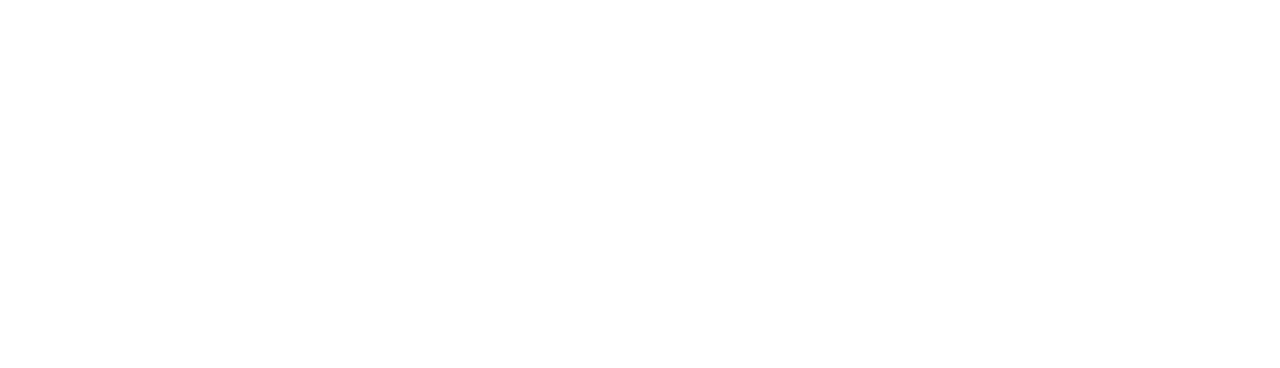
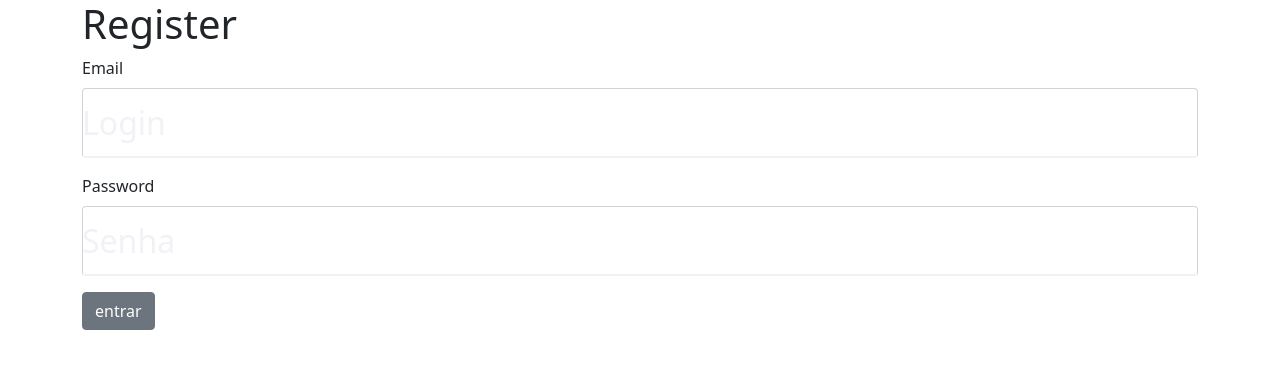
Before and after one commit to lazaropj/rmad_front, a React (Create React App) app: page /register in a window 1280 px wide. Before the commit this address had no page. Shown: the top 368 px of the page. Built offline with nearby package versions, Linux system fonts and the light colour scheme.

Commit message:
feat: adjustment Travel Card, Details and Register

```diff
--- a/src/pages/MyTravels/index.tsx
+++ b/src/pages/MyTravels/index.tsx
@@ -28,6 +28,7 @@
   const [isOpen, setIsOpen] = useState(false);
   const [vote, setVote] = useState<number>(0);
   const [travelId, setTravelId] = useState<number>(0);
+  const [position, setPosition] = useState<number>(0);
   const { toggleModal, modal } = useModal();
 
   const changeTrajectory = (value: number) => {
@@ -72,16 +73,19 @@
     }
   }
 
-  const handleDetails = (id: number, e: any)  => {
-    if (!id) {
-      alert('Id indisponível')
-      return;
-    }
+  const handleCloseDetails = () => {
+    setTravelId(0);
+    setPosition(0);
+    toggleModal({
+      details: {
+        isOpen: false,
+      },
+    });
+  }
 
-    e.preventDefault();
-    console.log(e, 'event')
-    setTravelId(id);
-
+  const handleDetails = (travelId: number, position: number)  => {
+    setTravelId(travelId);
+    setPosition(position);
     toggleModal({
       details: {
         isOpen: true,
@@ -90,8 +94,16 @@
   };
 
   useEffect(() => {
+    if(position === 0 || travelId === 0) {
+      handleCloseDetails();
+      return
+    }
+
+    handleDetails(travelId, position);
+  }, [position, travelId]);
+
+  useEffect(() => {
     setVote(vote)
-    console.log('addVote', vote);
   }, [vote]);
 
   useEffect(() => {
@@ -121,11 +133,11 @@
 
   return (
     <>
-      {modal?.details?.isOpen && <TravelDetails travels={travels} ID={travelId} />}
+      {modal?.details?.isOpen && <TravelDetails handleCloseDetails={handleCloseDetails} top={position} travels={travels} ID={travelId} />}
       {
         travels.map((item: Travel) => (
           <Style.Container key={item.code}>
-            <Style.CardHeader>
+            <Style.CardHeader  >
               <Style.ButtonAction>
                 <Button
                   onClick={() => sendVote(item.code)}
@@ -175,7 +187,10 @@
                 <img src="https://via.placeholder.com/17x17" alt="Avatar" />
                 <span>Name {item.code}</span>
               </Style.Avatar>
-              <button onClick={(e: any) => handleDetails(item.ID, e)}>Detalhar</button>
+              <button onClick={(e: any) => {
+                setPosition(parseInt(e.target.parentNode.parentNode.offsetTop));
+                setTravelId(item.ID);
+              }}>Detalhar</button>
             </Style.CardFooter>
           </Style.Container>
         ))
--- /dev/null
+++ b/src/pages/Register/index.tsx
@@ -0,0 +1,96 @@
+import React from 'react';
+import { FormProvider, SubmitHandler, useForm } from 'react-hook-form';
+import { Button, FormGroup, Label } from 'reactstrap';
+import { Input } from 'src/components';
+import { api } from 'src/services';
+import { emailRegExp } from 'src/validators/email';
+
+import * as Style from './styles';
+
+type IData= {
+  email: string;
+  password: string;
+};
+
+type Form = {
+  email: string;
+  password: string;
+};
+
+export const Register: React.FC = () => {
+  const methods = useForm<Form>();
+  const { handleSubmit: ProviderSubmit } = methods;
+
+  const handleSubmit: SubmitHandler<Form> = async ({ email, password }) => {
+    const config: IData = {
+      email: email,
+      password: password
+    }
+
+    try {
+      await api.post('/user/new', config, {
+        method: 'post',
+        headers: {
+          'Content-Type': 'application/json'
+        }
+      }).then((response) => {
+        console.log(response);
+        if(response.status === 200) {
+          alert('Usuário registrado com sucesso');
+        }
+      });
+    } catch (error) {
+      console.error('Erro CreateTravel', error);
+    }
+  };
+  return (
+    <Style.Container>
+      <h1>Register</h1>
+      <form
+        onSubmit={ProviderSubmit(handleSubmit, error =>
+          console.log(error),
+        )}
+      >
+        <FormProvider {...methods}>
+          <FormGroup>
+            <Label for="email">Email</Label>
+            <Input
+              className="form-control"
+              id="email"
+              name="email"
+              placeholder="Login"
+              type="email"
+              controller={{
+                rules: {
+                  pattern: {
+                    value: emailRegExp,
+                    message: 'Email inválido',
+                  },
+                },
+              }}
+            />
+          </FormGroup>
+          <FormGroup>
+            <Label for="password">Password</Label>
+            <Input
+              className="form-control"
+              id="password"
+              name="password"
+              placeholder="Senha"
+              type="password"
+              controller={{
+                rules: {
+                  minLength: {
+                    value: 6,
+                    message: 'No minimo 6 caractes',
+                  },
+                },
+              }}
+            />
+          </FormGroup>
+          <Button type="submit">entrar</Button>
+        </FormProvider>
+      </form>
+    </Style.Container>
+  )
+}
--- /dev/null
+++ b/src/pages/Register/styles.ts
@@ -0,0 +1,3 @@
+import styled from 'styled-components';
+
+export const Container = styled.div``;
--- a/src/pages/TravelDetails/index.tsx
+++ b/src/pages/TravelDetails/index.tsx
@@ -1,5 +1,6 @@
 import React, { useContext, useState } from 'react';
 import * as Styles from './styles';
+import { dateFormat } from 'src/utils/dateFormat';
 
 export type ITravel = {
   ID: number;
@@ -18,37 +19,41 @@
 interface Travel {
   travels: ITravel[];
   ID: number;
+  top: number;
+  handleCloseDetails: () => void;
 }
 
-export const TravelDetails: React.FC<Travel> = ({travels, ID}) => {
+export const TravelDetails: React.FC<Travel> = ({travels, ID, top, handleCloseDetails}) => {
   console.log('travels details', travels)
   console.log('travels details id', ID)
 
   const travelSelected = travels.filter((travel) => travel.ID === ID);
 
   return(
-      <Styles.Container>
-        <h1>Travels Details</h1>
-        <ul>
+      <Styles.Container position={top}>
+        <Styles.Header>
+          <p onClick={handleCloseDetails}>X</p>
+        </Styles.Header>
           {travelSelected.map((travel) => {
             return(
-              <>
-                <li key={travel.ID}><p>Título: <strong>{travel.title}</strong></p></li>
-                <li><p>Description: <strong>{travel.description}</strong></p></li>
-                <li><p>Rota: <strong>{travel.route}</strong></p></li>
-                <li><p>Data de ínicio: <strong>{travel.start_date}</strong></p></li>
-                <li><p>Data de termino: <strong>{travel.finish_date}</strong></p></li>
-                <li><p>Code: <strong>{travel.code}</strong></p></li>
-                <li><p>ID do Usuário: <strong>{travel.user_id}</strong></p></li>
-                <li><p>Criado em: <strong>{travel.CreatedAt}</strong></p></li>
-                <li><p>Atualizando em: <strong>{travel.UpdatedAt}</strong></p></li>
-                <li><p>Deletado em <span>{travel.DeletedAt}</span></p></li>
-                <li><p>ID da Rota<strong>{travel.ID}</strong></p></li>
-              </>
+              <Styles.TableHeader>
+                <span>Code: <strong>{travel.code} </strong></span>
+                <span>ID do Usuário: <strong>{travel.user_id}</strong></span>
+                <h2>{travel.route}</h2>
+                <div key={travel.ID}>
+                  <p><strong>Título:</strong>{travel.title}</p>
+                  <p><strong>Descrição:</strong> {travel.description}</p>
+                  <p>Partida: <strong> {dateFormat(travel.start_date)}</strong></p>
+                  <p>Chegada: <strong> {dateFormat(travel.finish_date)}</strong></p>
+                  <p>Criado em: <strong> {dateFormat(travel.CreatedAt)}</strong></p>
+                  <p>Atualizando em: <strong> {travel.UpdatedAt ? dateFormat(travel.UpdatedAt) : 'indisponível'}</strong></p>
+                  <p>Deletado em: <strong> {travel.DeletedAt ? dateFormat(travel.DeletedAt) : 'indisponível'}</strong></p>
+                  <p>ID da Rota: <strong> {travel.ID}</strong></p>
+                </div>
+              </Styles.TableHeader>
             )
           })
           }
-        </ul>
       </Styles.Container>
   )
 };
--- a/src/pages/TravelDetails/styles.ts
+++ b/src/pages/TravelDetails/styles.ts
@@ -1,12 +1,96 @@
 import styled from 'styled-components';
 
-export const Container = styled.div`
+interface Props {
+  position: number;
+}
+export const Container = styled.div<Props>`
   display: flex;
   flex-direction: column;
+  overflow: hidden;
 
-  position: absolute;
+  position: relative;
+  top: ${(props) => props.position}px;
+  padding: 30px;
 
+  max-width: 423px;
+  height: 550px;
   z-index: 2;
-  background: ${({theme}) => theme.colors.white.base};
+  background: #1f1601e0;
 
+  border: 3px solid ${(props) => props.theme.colors.primary};
+  border-radius: 30px;
+  color: ${(props) => props.theme.colors.white.base};
+
+  span:first-child {
+    width: 100%;
+    font-size: 0.8rem;
+  }
+
+  ul {
+    -webkit-animation: fade-in-bottom 0.6s cubic-bezier(0.390, 0.575, 0.565, 1.000) both;
+    animation: fade-in-bottom 0.6s cubic-bezier(0.390, 0.575, 0.565, 1.000) both;
+
+  /**
+  * ----------------------------------------
+  * animation fade-in-bottom
+  * ----------------------------------------
+  */
+    @-webkit-keyframes fade-in-bottom {
+      0% {
+        -webkit-transform: translateY(50px);
+                transform: translateY(50px);
+        opacity: 0;
+      }
+      100% {
+        -webkit-transform: translateY(0);
+                transform: translateY(0);
+        opacity: 1;
+      }
+    }
+    @keyframes fade-in-bottom {
+      0% {
+        -webkit-transform: translateY(50px);
+                transform: translateY(50px);
+        opacity: 0;
+      }
+      100% {
+        -webkit-transform: translateY(0);
+                transform: translateY(0);
+        opacity: 1;
+      }
+    }
+  }
 `;
+
+export const Header = styled.div`
+  display: flex;
+  justify-content: flex-end;
+  width: 100%;
+`;
+
+export const TableHeader = styled.div`
+  display: flex;
+  flex-direction: column;
+  justify-content: space-between;
+  h2 {
+    color: ${(props) => props.theme.colors.primary};
+    margin-top: 30px;
+  }
+
+  div {
+    overflow: overlay;
+    display: flex;
+    flex-direction: row;
+    flex-wrap: wrap;
+    p {
+      width: 50%;
+    }
+    p:first-child {
+      width: 100%;
+      margin-bottom: 45px;
+    }
+    p:nth-child(2) {
+      width: 100%;
+    }
+  }
+`;
--- a/src/pages/index.ts
+++ b/src/pages/index.ts
@@ -3,3 +3,4 @@
 export * from './MyTravels';
 export * from './CreateTravel';
 export * from './TravelDetails';
+export * from './Register';
--- a/src/routes/index.tsx
+++ b/src/routes/index.tsx
@@ -15,7 +15,7 @@
       <Switch>
         <Route path="/" element={<Page.Home />} />
         <Route path="/login" element={<Page.SignInPage />} />
-
+        <Route path="/register" element={<Page.Register />} />
         <Route path="/" element={<Outlet />}>
           <Route path="/" element={<PrivateRoute />}>
             <Route path="travels" element={<Page.MyTravels />} />
```
